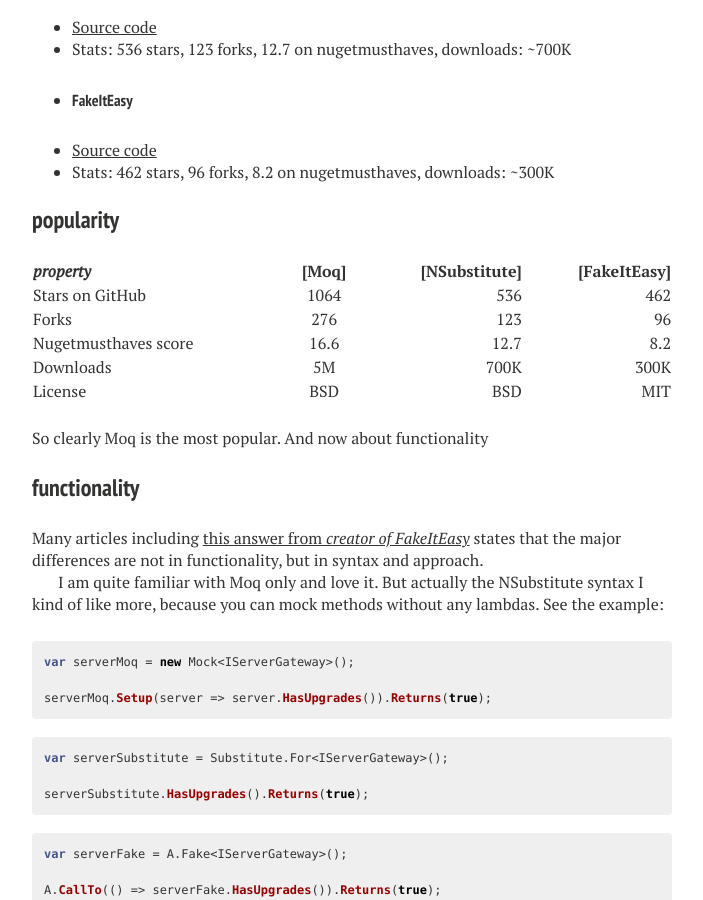
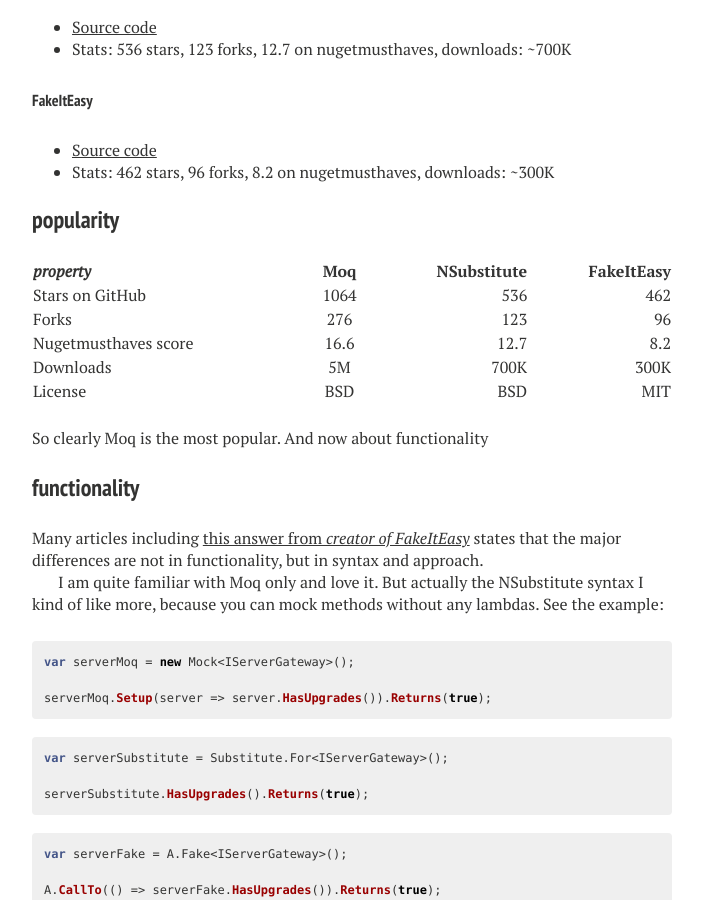
Before and after one commit to slmjy/slmjy.github.io, a Jekyll site: the page built from _posts/2015-12-21-Choosing-Mocking-for-.NET.md, in a window 1280 px wide and 900 px high, scrolled down 1701 px. Shown: the whole window, without its empty margins (288-991 px from the left). Built offline with Jekyll 4.4.1, drawn with Linux system fonts in a browser that asks for light colours; nearby versions of some CDN libraries.

Commit message:
Update 2015-12-21-Choosing-Mocking-for-.NET.md

```diff
--- a/_posts/2015-12-21-Choosing-Mocking-for-.NET.md
+++ b/_posts/2015-12-21-Choosing-Mocking-for-.NET.md
@@ -48,9 +48,9 @@ There is also some strange library from Microsoft, called [Fake](https://msdn.mi
 ### Meet competitors
 * * *
 We will be comparing thees three frameworks:
-<a href="#FakeItEasy" class="btn">FakeItEasy</a>
-<a href="#Moq" class="btn btn-success">Moq</a>
-<a href="#NSubstitute" class="btn btn-warning">NSubstitute</a>
+<a href="#fakeiteasy" class="btn">FakeItEasy</a>
+<a href="#moq" class="btn btn-success">Moq</a>
+<a href="#nsubstitute" class="btn btn-warning">NSubstitute</a>
 
 #### the argumens for choosing those three were the following
 - They are actively developed
@@ -61,22 +61,26 @@ We will be comparing thees three frameworks:
 
 
 ##### Moq
+
 Open source, BSD license ( that means totally fine)
 * [Source code](https://github.com/Moq/moq4)
 * Stats: 1064 stars, 276 forks, 16.6 on nugetmusthaves, downloads: ~5M
     * I’ve used it a lot, it’s totally cool
     * [This MSDN article](https://msdn.microsoft.com/en-us/data/dn314429.aspx) recommends it for EF6
+    *
 ##### NSubstitute
+
 * [Source code](https://github.com/nsubstitute/NSubstitute)
 * Stats: 536 stars, 123 forks, 12.7 on nugetmusthaves, downloads: ~700K
-*
+
 ##### FakeItEasy
+
 * [Source code](https://github.com/FakeItEasy/FakeItEasy)
 * Stats: 462 stars, 96 forks, 8.2 on nugetmusthaves, downloads: ~300K
 
 ### popularity
 
-| *property* | [Moq] | [NSubstitute] |  [FakeItEasy] |
+| *property* | [Moq](#moq) | [NSubstitute](#nsubstitute) |  [FakeItEasy](#fakeiteasy) |
 |:--------|:-------:|--------:|--------:|
 | Stars on GitHub | 1064 |536 | 462|
 | Forks                 | 276   | 123   | 96 |
```
